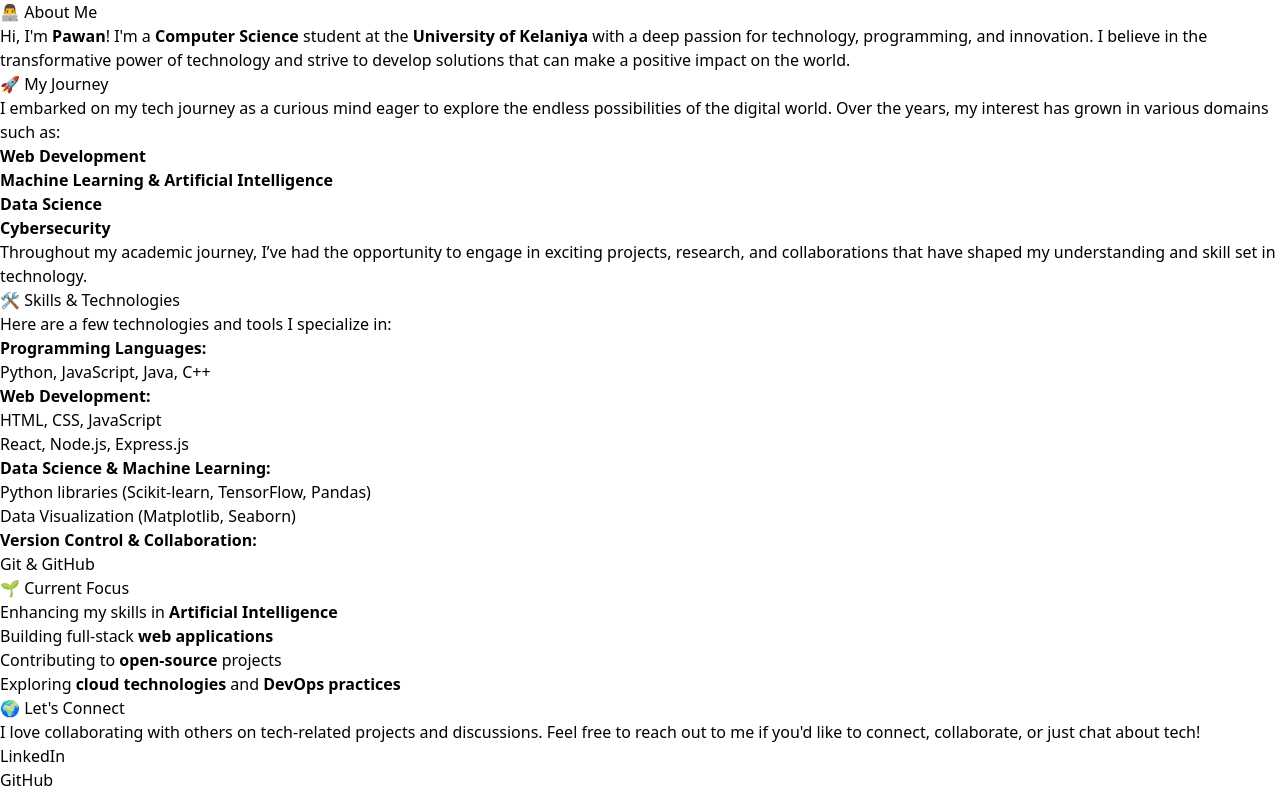
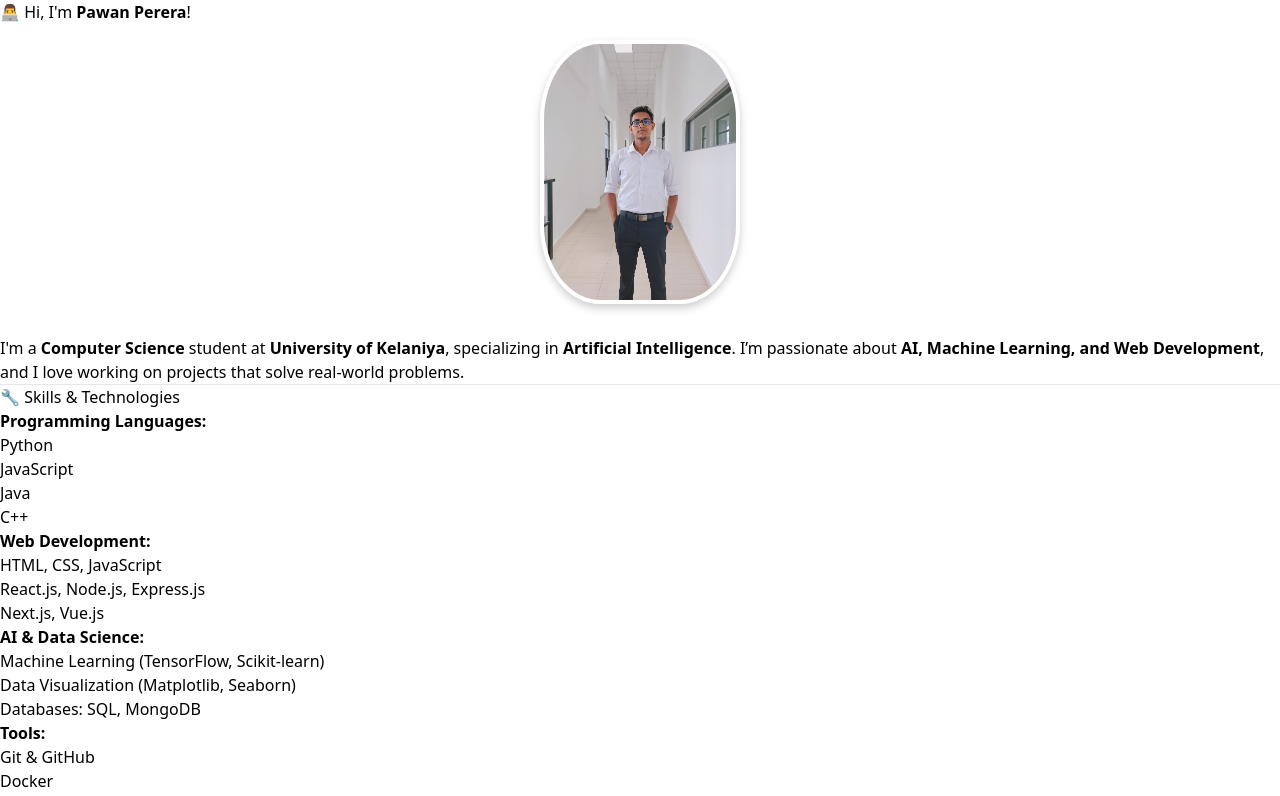
Before and after one commit to nasmeenmnm/batch5, a Next.js app: page /Pawan_Pinsara/about in a window 1280 px wide. Shown: the top 796 px of the page. Built offline with nearby package versions, Linux system fonts and the light colour scheme.

Commit message:
change pinsara's profile

```diff
--- a/pages/Pawan_Pinsara/_meta.js
+++ b/pages/Pawan_Pinsara/_meta.js
@@ -1,5 +1,4 @@
 const meta = {
-    me: "Pawan Pinsara",
     about: "About Me",
 }
 
--- a/pages/Pawan_Pinsara/about.mdx
+++ b/pages/Pawan_Pinsara/about.mdx
@@ -1,56 +1,102 @@
 ---
-title: "About Pawan"
-description: "Learn more about Pawan, a passionate Computer Science student at the University of Kelaniya."
+title: "Pawan Perera's Profile"
+description: "Learn more about Pawan Perera, a passionate Computer Science student specializing in Artificial Intelligence at the University of Kelaniya."
 ---
 
-# 👨‍💻 About Me
+import Image from 'next/image';
+import avatar from './pawan.jpg';
 
-Hi, I'm **Pawan**! I'm a **Computer Science** student at the **University of Kelaniya** with a deep passion for technology, programming, and innovation. I believe in the transformative power of technology and strive to develop solutions that can make a positive impact on the world.
+# 👨‍💻 Hi, I'm **Pawan Perera**!
 
-## 🚀 My Journey
+<div style={{ display: "flex", justifyContent: "center", marginBottom: "2rem", marginTop: "1rem" }}>
+  <Image
+    src={avatar}
+    alt="Pawan Perera"
+    width={200}
+    height={200}
+    style={{
+      borderRadius: "30%",
+      border: "4px solid",
+      boxShadow: "0 4px 8px rgba(0, 0, 0, 0.2)",
+    }}
+  />
+</div>
 
-I embarked on my tech journey as a curious mind eager to explore the endless possibilities of the digital world. Over the years, my interest has grown in various domains such as:
-
-- **Web Development**
-- **Machine Learning & Artificial Intelligence**
-- **Data Science**
-- **Cybersecurity**
-
-Throughout my academic journey, I’ve had the opportunity to engage in exciting projects, research, and collaborations that have shaped my understanding and skill set in technology.
-
-## 🛠️ Skills & Technologies
-
-Here are a few technologies and tools I specialize in:
-
-- **Programming Languages:**
-  - Python, JavaScript, Java, C++
-
-- **Web Development:**
-  - HTML, CSS, JavaScript
-  - React, Node.js, Express.js
-
-- **Data Science & Machine Learning:**
-  - Python libraries (Scikit-learn, TensorFlow, Pandas)
-  - Data Visualization (Matplotlib, Seaborn)
-
-- **Version Control & Collaboration:**
-  - Git & GitHub
-
-## 🌱 Current Focus
-
-- Enhancing my skills in **Artificial Intelligence**
-- Building full-stack **web applications**
-- Contributing to **open-source** projects
-- Exploring **cloud technologies** and **DevOps practices**
-
-## 🌍 Let's Connect
-
-I love collaborating with others on tech-related projects and discussions. Feel free to reach out to me if you'd like to connect, collaborate, or just chat about tech!
-
-- [LinkedIn](https://www.linkedin.com/in/pawan)
-- [GitHub](https://github.com/pawan)
-- [Twitter](https://twitter.com/pawan)
+I'm a **Computer Science** student at **University of Kelaniya**, specializing in **Artificial Intelligence**. I’m passionate about **AI, Machine Learning, and Web Development**, and I love working on projects that solve real-world problems.
 
 ---
 
-**"Innovation is the key to the future, and I’m excited to be part of it!"**
+## 🔧 Skills & Technologies
+
+### **Programming Languages:**
+- Python
+- JavaScript
+- Java
+- C++
+
+### **Web Development:**
+- HTML, CSS, JavaScript
+- React.js, Node.js, Express.js
+- Next.js, Vue.js
+
+### **AI & Data Science:**
+- Machine Learning (TensorFlow, Scikit-learn)
+- Data Visualization (Matplotlib, Seaborn)
+- Databases: SQL, MongoDB
+
+### **Tools:**
+- Git & GitHub
+- Docker
+- VSCode, PyCharm
+
+---
+
+## 🎓 Education
+
+- **BSc (Hons) in Computer Science (Specializing in Artificial Intelligence)**
+  *University of Kelaniya* (2022 - Present)
+
+---
+
+## 🏆 Achievements
+
+- **🏆 Champion, Intellihack 4.0**
+  01. *Winner of Intellihack 4.0 organized by IEEE Computer Society UCSC*<br></br>
+  02. *Runners-up of Genesiz'24 organized by KDU Eric*
+
+- **📜 Certifications:**
+  - [Certification 1]
+  - [Certification 2]
+  - [Certification 3]
+
+---
+
+## 🚀 Projects
+
+Here are some of my key projects:
+
+- **AI Chatbot for Customer Support** – *Developed a chatbot using NLP and TensorFlow to assist users with queries.*
+- **E-Commerce Platform** – *Built a full-stack e-commerce platform using React.js, Node.js, and MongoDB.*
+- [**Portfolio Website**](https://pawanperera.com/) – *Designed a personal portfolio to showcase my work and achievements.*
+
+---
+
+## 🌱 Current Interests
+
+- Advancing my knowledge in **Artificial Intelligence & Deep Learning**
+- Building scalable **web applications**
+- Contributing to **open-source projects**
+
+---
+
+## 📬 Let's Connect!
+
+Feel free to reach out if you'd like to collaborate or discuss tech topics!
+
+- [LinkedIn](https://www.linkedin.com/in/pawan-perera)
+- [Portfolio](https://pawanperera.com/)
+- [GitHub](https://github.com/PinsaraPerera)
+
+---
+
+**🔥Technology is the future. Let’s innovate together!🔥**
--- a/pages/Pawan_Pinsara/me.mdx
+++ /dev/null
@@ -1,102 +0,0 @@
----
-title: "Pawan Perera's Profile"
-description: "Learn more about Pawan Perera, a passionate Computer Science student specializing in Artificial Intelligence at the University of Kelaniya."
----
-
-import Image from 'next/image';
-import avatar from './pawan.jpg';
-
-# 👨‍💻 Hi, I'm **Pawan Perera**!
-
-<div style={{ display: "flex", justifyContent: "center", marginBottom: "2rem", marginTop: "1rem" }}>
-  <Image
-    src={avatar}
-    alt="Pawan Perera"
-    width={200}
-    height={200}
-    style={{
-      borderRadius: "30%",
-      border: "4px solid",
-      boxShadow: "0 4px 8px rgba(0, 0, 0, 0.2)",
-    }}
-  />
-</div>
-
-I'm a **Computer Science** student at **University of Kelaniya**, specializing in **Artificial Intelligence**. I’m passionate about **AI, Machine Learning, and Web Development**, and I love working on projects that solve real-world problems.
-
----
-
-## 🔧 Skills & Technologies
-
-### **Programming Languages:**
-- Python
-- JavaScript
-- Java
-- C++
-
-### **Web Development:**
-- HTML, CSS, JavaScript
-- React.js, Node.js, Express.js
-- Next.js, Vue.js
-
-### **AI & Data Science:**
-- Machine Learning (TensorFlow, Scikit-learn)
-- Data Visualization (Matplotlib, Seaborn)
-- Databases: SQL, MongoDB
-
-### **Tools:**
-- Git & GitHub
-- Docker
-- VSCode, PyCharm
-
----
-
-## 🎓 Education
-
-- **BSc (Hons) in Computer Science (Specializing in Artificial Intelligence)**
-  *University of Kelaniya* (2022 - Present)
-
----
-
-## 🏆 Achievements
-
-- **🏆 Champion, Intellihack 4.0**
-  01. *Winner of Intellihack 4.0 organized by IEEE Computer Society UCSC*<br></br>
-  02. *Runners-up of Genesiz'24 organized by KDU Eric*
-
-- **📜 Certifications:**
-  - [Certification 1]
-  - [Certification 2]
-  - [Certification 3]
-
----
-
-## 🚀 Projects
-
-Here are some of my key projects:
-
-- **AI Chatbot for Customer Support** – *Developed a chatbot using NLP and TensorFlow to assist users with queries.*
-- **E-Commerce Platform** – *Built a full-stack e-commerce platform using React.js, Node.js, and MongoDB.*
-- [**Portfolio Website**](https://pawanperera.com/) – *Designed a personal portfolio to showcase my work and achievements.*
-
----
-
-## 🌱 Current Interests
-
-- Advancing my knowledge in **Artificial Intelligence & Deep Learning**
-- Building scalable **web applications**
-- Contributing to **open-source projects**
-
----
-
-## 📬 Let's Connect!
-
-Feel free to reach out if you'd like to collaborate or discuss tech topics!
-
-- [LinkedIn](https://www.linkedin.com/in/pawan-perera)
-- [Portfolio](https://pawanperera.com/)
-- [GitHub](https://github.com/PinsaraPerera)
-
----
-
-**🔥Technology is the future. Let’s innovate together!🔥**
```
